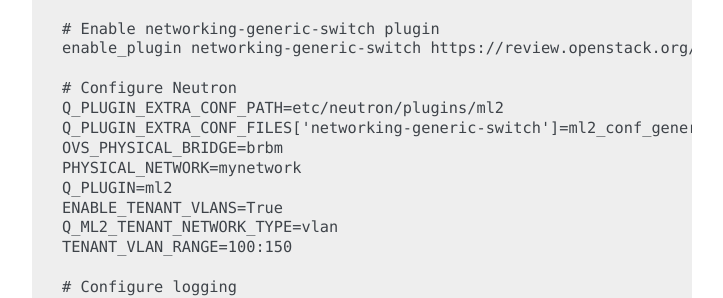
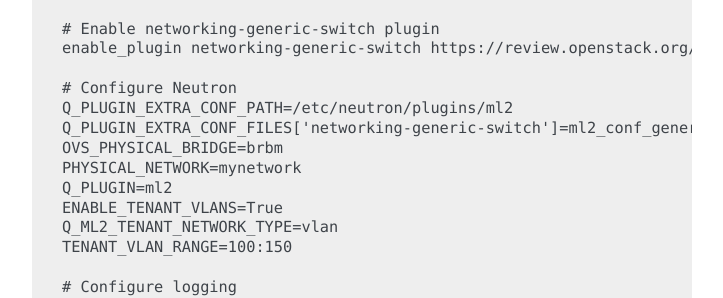
Before and after one commit to openstack/networking-generic-switch, a Sphinx documentation site: the page built from doc/source/dev/dev-quickstart.rst, in a window 1280 px wide and 900 px high, scrolled down 627 px. Shown: the part 459-757 px from the top of the window, without its empty margins (388-1111 px from the left). Built offline with Sphinx 7.4.7, drawn with Linux system fonts in a browser that asks for light colours; some of the changed text lies outside the part shown.

```diff
--- a/doc/source/dev/dev-quickstart.rst
+++ b/doc/source/dev/dev-quickstart.rst
@@ -51,7 +51,7 @@ Networking-generic-switch. Here is and example of local.conf::
     enable_plugin networking-generic-switch https://review.openstack.org/openstack/networking-generic-switch
 
     # Configure Neutron
-    Q_PLUGIN_EXTRA_CONF_PATH=etc/neutron/plugins/ml2
+    Q_PLUGIN_EXTRA_CONF_PATH=/etc/neutron/plugins/ml2
     Q_PLUGIN_EXTRA_CONF_FILES['networking-generic-switch']=ml2_conf_genericswitch.ini
     OVS_PHYSICAL_BRIDGE=brbm
     PHYSICAL_NETWORK=mynetwork
```
